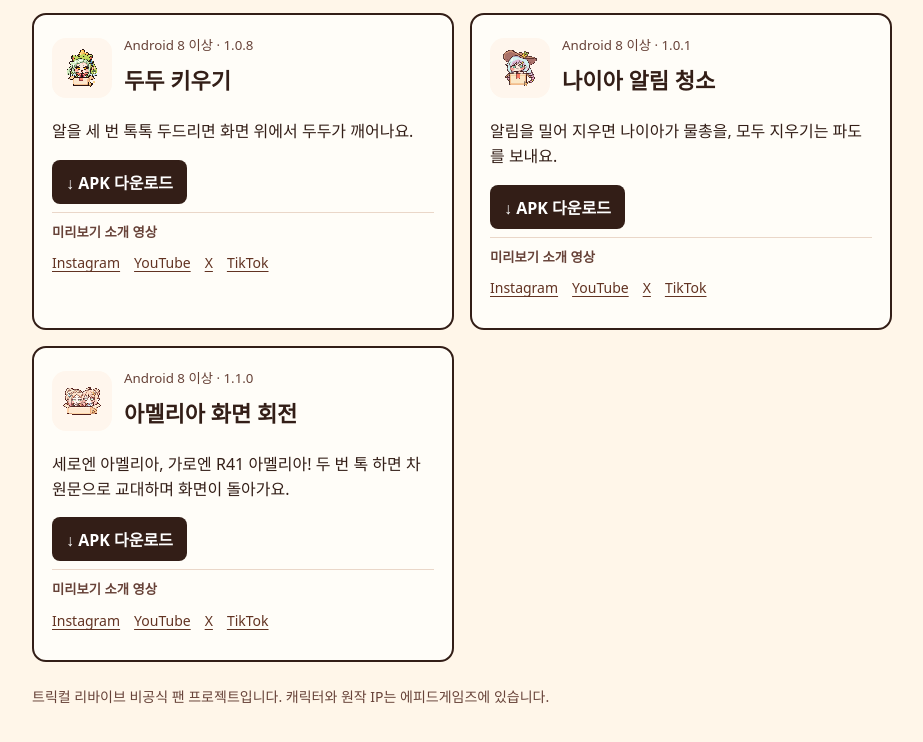
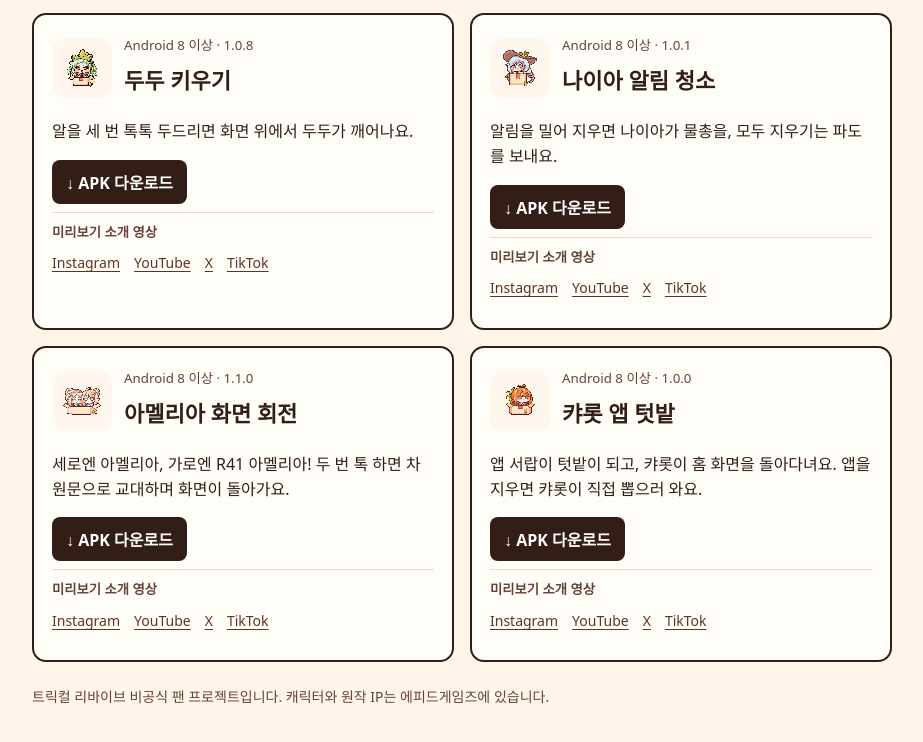
Before and after one commit to odd-factory/odd-factory.github.io, a plain HTML site: page index.html in a window 1280 px wide. Shown: the part 1191-1933 px from the top of the page, without its empty margins (178-1101 px from the left). Drawn offline with Linux system fonts and the light colour scheme.

Commit message:
캬롯 앱 텃밭 1.0.0 추가

```diff
--- a/index.html
+++ b/index.html
@@ -69,4 +69,12 @@
   <a href="https://x.com/ODD_FACTORYkr/status/2122712210191638992" aria-label="아멜리아 화면 회전 · X">X</a>
   <a href="https://www.tiktok.com/@odd_factory/video/7709161621570063637" aria-label="아멜리아 화면 회전 · TikTok">TikTok</a>
 </nav>
+</article><article><div class="card-heading"><img class="app-icon" src="./icons/carrot-garden.png" width="60" height="60" alt=""><div><small>Android 8 이상 · 1.0.0</small><h2>캬롯 앱 텃밭</h2></div></div><p>앱 서랍이 텃밭이 되고, 캬롯이 홈 화면을 돌아다녀요. 앱을 지우면 캬롯이 직접 뽑으러 와요.</p><nav><a class="button" aria-label="캬롯 앱 텃밭 APK 다운로드" href="https://github.com/odd-factory/downloads/releases/download/carrot-garden-v1.0.0/oddfactory-carrot-garden-vc1-sdk26.apk">↓ APK 다운로드</a></nav>
+<nav class="social-links" aria-label="캬롯 앱 텃밭 미리보기 소개 영상">
+  <small class="video-label">미리보기 소개 영상</small>
+  <a href="https://www.instagram.com/odd_factory99/reel/DgF3eINNXf5/" aria-label="캬롯 앱 텃밭 · Instagram">Instagram</a>
+  <a href="https://www.youtube.com/shorts/PDwcF0XRvOs" aria-label="캬롯 앱 텃밭 · YouTube">YouTube</a>
+  <a href="https://x.com/ODD_FACTORYkr/status/2124906162198089796" aria-label="캬롯 앱 텃밭 · X">X</a>
+  <a href="https://www.tiktok.com/@odd_factory/video/7711408269817908500" aria-label="캬롯 앱 텃밭 · TikTok">TikTok</a>
+</nav>
 </article></section><footer>트릭컬 리바이브 비공식 팬 프로젝트입니다. 캐릭터와 원작 IP는 에피드게임즈에 있습니다.</footer></main></html>
```
Also changed, not shown: icons/carrot-garden.png (added).
